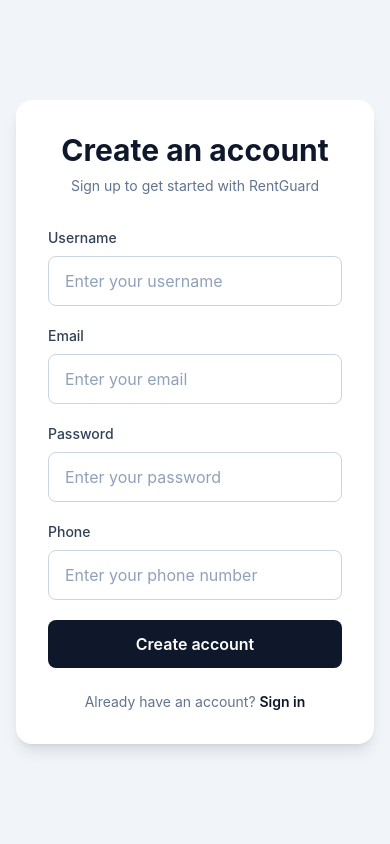
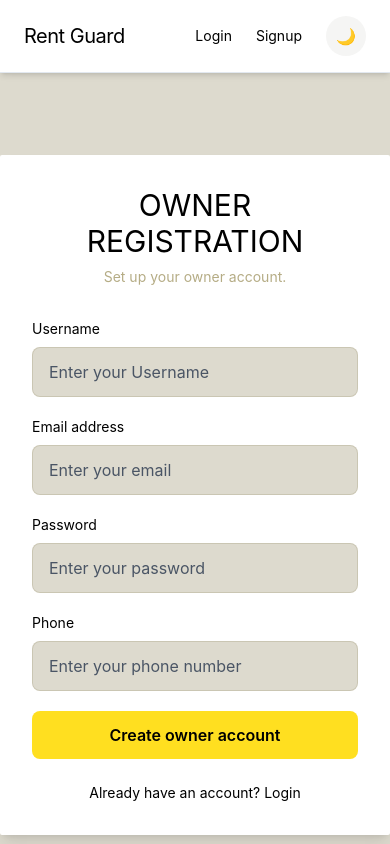
Before and after one commit to harneetsingh46/RentGuard, a React app in the folder Frontend/: page /signup in a window 390 px wide. Shown: the top 844 px of the page. Built offline with nearby package versions, Linux system fonts and the light colour scheme; the HTML template or start-up script is replaced by a standard one.

Commit message:
feat: add phone to owner registration

```diff
--- a/Frontend/package.json
+++ b/Frontend/package.json
@@ -14,7 +14,7 @@
     "axios": "^1.20.0",
     "react": "^19.2.8",
     "react-dom": "^19.2.8",
-    "react-router-dom": "^7.18.3",
+    "react-router-dom": "^7.18.4",
     "tailwindcss": "^4.3.3"
   },
   "devDependencies": {
--- a/Frontend/src/common/Navbar.jsx
+++ b/Frontend/src/common/Navbar.jsx
@@ -1,11 +1,37 @@
-import React from 'react'
+import { Link } from "react-router-dom";
+import ThemeToggle from "../components/ThemeToggle";
 
 const Navbar = () => {
   return (
-    <>
+    <nav className="sticky top-0 z-50 flex items-center justify-between border-b border-slate-200 bg-white px-6 py-4 font-['Inter','Segoe_UI',sans-serif] shadow-md dark:border-neutral-700 dark:bg-neutral-950 md:px-10">
+      <div>
+        <Link
+          to="/"
+          className="text-xl font-normal tracking-tight text-black dark:text-white"
+        >
+          Rent Guard
+        </Link>
+      </div>
 
-    </>
-  )
-}
+      <div className="flex items-center gap-6">
+        <Link
+          to="/login"
+          className="text-sm font-normal text-black transition hover:text-slate-950 dark:text-stone-300 dark:hover:text-white"
+        >
+          Login
+        </Link>
 
-export default Navbar
+        <Link
+          to="/signup"
+          className="text-sm font-normal text-black transition hover:text-slate-950 dark:text-stone-300 dark:hover:text-white"
+        >
+          Signup
+        </Link>
+
+        <ThemeToggle />
+      </div>
+    </nav>
+  );
+};
+
+export default Navbar;
--- /dev/null
+++ b/Frontend/src/components/ThemeToggle.jsx
@@ -0,0 +1,22 @@
+import { useTheme } from "../context/ThemeContext";
+
+const ThemeToggle = () => {
+  const { theme, toggleTheme } = useTheme();
+
+  return (
+    <button
+      type="button"
+      onClick={toggleTheme}
+      className="flex h-10 w-10 items-center justify-center rounded-full
+        bg-stone-100 text-stone-700
+        transition hover:bg-stone-200
+        dark:bg-neutral-950 dark:text-stone-100
+        dark:hover:bg-neutral-800"
+      aria-label="Toggle theme"
+    >
+      {theme === "light" ? "🌙" : "☀️"}
+    </button>
+  );
+};
+
+export default ThemeToggle;
--- /dev/null
+++ b/Frontend/src/context/ThemeContext.jsx
@@ -0,0 +1,43 @@
+import { createContext, useContext, useEffect, useState } from "react";
+
+const ThemeContext = createContext();
+
+export const ThemeProvider = ({ children }) => {
+  const [theme, setTheme] = useState(() => {
+    return localStorage.getItem("theme") || "light";
+  });
+
+  useEffect(() => {
+    const root = document.documentElement;
+
+    if (theme === "dark") {
+      root.classList.add("dark");
+    } else {
+      root.classList.remove("dark");
+    }
+
+    localStorage.setItem("theme", theme);
+  }, [theme]);
+
+  const toggleTheme = () => {
+    setTheme((currentTheme) =>
+      currentTheme === "light" ? "dark" : "light",
+    );
+  };
+
+  return (
+    <ThemeContext.Provider
+      value={{
+        theme,
+        setTheme,
+        toggleTheme,
+      }}
+    >
+      {children}
+    </ThemeContext.Provider>
+  );
+};
+
+export const useTheme = () => {
+  return useContext(ThemeContext);
+};
--- a/Frontend/src/index.css
+++ b/Frontend/src/index.css
@@ -1 +1,13 @@
 @import "tailwindcss";
+
+@custom-variant dark (&:where(.dark, .dark *));
+
+html {
+    transition: background-color 200ms ease, color 200ms ease;
+}
+
+body {
+    margin: 0;
+    min-width: 320px;
+    min-height: 100vh;
+}
--- a/Frontend/src/pages/Login.jsx
+++ b/Frontend/src/pages/Login.jsx
@@ -1,9 +1,86 @@
-import React from 'react'
+import ThemeToggle from "../components/ThemeToggle";
+import { Link } from "react-router-dom";
 
 export const Login = () => {
   return (
-    <>
-        <h1>Login</h1>
-    </>
-  )
-}
+    <div className="min-h-screen bg-slate-100 px-4 flex items-center justify-center">
+
+            <form className="w-full max-w-md rounded-2xl bg-white p-10 shadow-lg">
+
+                {/* Heading */}
+                <div className="mb-8 text-center">
+                    <h1 className="text-3xl font-bold text-slate-900">
+                        Welcome Back !
+                    </h1>
+
+                    <p className="mt-2 text-sm text-slate-500">
+                        Login to your RentGuard account
+                    </p>
+                </div>
+
+                {/* Form fields */}
+                <div className="space-y-5">
+
+
+
+                    {/* Email */}
+                    <div>
+                        <label
+                            htmlFor="email"
+                            className="mb-2 block text-sm font-medium text-slate-700"
+                        >
+                            Email
+                        </label>
+
+                        <input
+                            id="email"
+                            type="email"
+                            name="email"
+                            required
+                            placeholder="Enter your email"
+                            className="w-full rounded-lg border border-slate-300 px-4 py-3 text-slate-900 outline-none transition placeholder:text-slate-400 focus:border-slate-900 focus:ring-2 focus:ring-slate-900/20"
+                        />
+                    </div>
+
+                    {/* Password */}
+                    <div>
+                        <label
+                            htmlFor="password"
+                            className="mb-2 block text-sm font-medium text-slate-700"
+                        >
+                            Password
+                        </label>
+
+                        <input
+                            id="password"
+                            type="password"
+                            name="password"
+                            required
+                            placeholder="Enter your password"
+                            className="w-full rounded-lg border border-slate-300 px-4 py-3 text-slate-900 outline-none transition placeholder:text-slate-400 focus:border-slate-900 focus:ring-2 focus:ring-slate-900/20"
+                        />
+                    </div>
+
+
+                    {/* Submit */}
+                    <button
+                        type="submit"
+                        className="w-full rounded-lg bg-slate-900 px-4 py-3 font-semibold text-white transition hover:bg-slate-800 focus:outline-none focus:ring-2 focus:ring-slate-900 focus:ring-offset-2"
+                    >
+                        Create account
+                    </button>
+
+                </div>
+
+                {/* Login link */}
+                <p className="mt-6 text-center text-sm text-slate-500">
+                    Doesn't have an account?{" "}
+                    <Link to="/signup">
+                      Signup
+                    </Link>
+                </p>
+
+            </form>
+        </div>
+  );
+};
--- a/Frontend/src/pages/Signup.jsx
+++ b/Frontend/src/pages/Signup.jsx
@@ -1,20 +1,19 @@
-
-import React from "react"
+import {Link} from "react-router-dom"
 
 const Signup = () => {
     return (
-        <div className="min-h-screen bg-slate-100 px-4 flex items-center justify-center">
+        <div className="min-h-screen bg-[#b6b09576] py-5 flex items-center justify-center dark:text-white dark:bg-[#101010]">
 
-            <form className="w-full max-w-md rounded-2xl bg-white p-8 shadow-lg">
+            <form className="w-full max-w-md rounded-xs bg-white p-8 shadow-lg dark:bg-[#1B1B1B] dark:border-[#373737]">
 
                 {/* Heading */}
                 <div className="mb-8 text-center">
-                    <h1 className="text-3xl font-bold text-slate-900">
-                        Create an account
+                    <h1 className="text-3xl text-black dark:text-[#F1F0ED]">
+                        OWNER REGISTRATION
                     </h1>
 
-                    <p className="mt-2 text-sm text-slate-500">
-                        Sign up to get started with RentGuard
+                    <p className="mt-2 text-sm text-[#b5ac85] dark:text-[#A6A39E]">
+                        Set up your owner account.
                     </p>
                 </div>
 
@@ -25,7 +24,7 @@ const Signup = () => {
                     <div>
                         <label
                             htmlFor="name"
-                            className="mb-2 block text-sm font-medium text-slate-700"
+                            className="mb-2 block text-sm font-normal text-black dark:text-[#F1F0ED]"
                         >
                             Username
                         </label>
@@ -35,8 +34,8 @@ const Signup = () => {
                             type="text"
                             name="name"
                             required
-                            placeholder="Enter your username"
-                            className="w-full rounded-lg border border-slate-300 px-4 py-3 text-slate-900 outline-none transition placeholder:text-slate-400 focus:border-slate-900 focus:ring-2 focus:ring-slate-900/20"
+                            placeholder="Enter your Username"
+                            className="w-full rounded-lg border bg-[#b6b09576] border-[#b6b09576] px-4 py-3 text-slate-900 outline-none transition placeholder:text-gray-600 focus:border-black focus:ring-2 focus:ring-slate-900/20 dark:bg-[#111111] dark:border-[#373737] dark:text-[#F1F0ED] dark:placeholder:text-[#85827D]"
                         />
                     </div>
 
@@ -44,9 +43,9 @@ const Signup = () => {
                     <div>
                         <label
                             htmlFor="email"
-                            className="mb-2 block text-sm font-medium text-slate-700"
+                            className="mb-2 block text-sm font-normal text-black dark:text-[#F1F0ED]"
                         >
-                            Email
+                            Email address
                         </label>
 
                         <input
@@ -55,7 +54,7 @@ const Signup = () => {
                             name="email"
                             required
                             placeholder="Enter your email"
-                            className="w-full rounded-lg border border-slate-300 px-4 py-3 text-slate-900 outline-none transition placeholder:text-slate-400 focus:border-slate-900 focus:ring-2 focus:ring-slate-900/20"
+                            className="w-full rounded-lg border bg-[#b6b09576] border-[#b6b09576] px-4 py-3 text-slate-900 outline-none transition placeholder:text-gray-600 focus:border-black focus:ring-2 focus:ring-slate-900/20 dark:bg-[#111111] dark:border-[#373737] dark:text-[#F1F0ED] dark:placeholder:text-[#85827D]"
                         />
                     </div>
 
@@ -63,7 +62,7 @@ const Signup = () => {
                     <div>
                         <label
                             htmlFor="password"
-                            className="mb-2 block text-sm font-medium text-slate-700"
+                            className="mb-2 block text-sm font-normal text-black dark:text-[#F1F0ED]"
                         >
                             Password
                         </label>
@@ -74,7 +73,7 @@ const Signup = () => {
                             name="password"
                             required
                             placeholder="Enter your password"
-                            className="w-full rounded-lg border border-slate-300 px-4 py-3 text-slate-900 outline-none transition placeholder:text-slate-400 focus:border-slate-900 focus:ring-2 focus:ring-slate-900/20"
+                            className="w-full rounded-lg border bg-[#b6b09576] border-[#b6b09576] px-4 py-3 text-slate-900 outline-none transition placeholder:text-gray-600 focus:border-black focus:ring-2 focus:ring-slate-900/20 dark:bg-[#111111] dark:border-[#373737] dark:text-[#F1F0ED] dark:placeholder:text-[#85827D]"
                         />
                     </div>
 
@@ -82,7 +81,7 @@ const Signup = () => {
                     <div>
                         <label
                             htmlFor="phone"
-                            className="mb-2 block text-sm font-medium text-slate-700"
+                            className="mb-2 block text-sm font-normal text-black dark:text-[#F1F0ED]"
                         >
                             Phone
                         </label>
@@ -93,29 +92,23 @@ const Signup = () => {
                             name="phone"
                             required
                             placeholder="Enter your phone number"
-                            className="w-full rounded-lg border border-slate-300 px-4 py-3 text-slate-900 outline-none transition placeholder:text-slate-400 focus:border-slate-900 focus:ring-2 focus:ring-slate-900/20"
+                            className="w-full rounded-lg border bg-[#b6b09576] border-[#b6b09576] px-4 py-3 text-slate-900 outline-none transition placeholder:text-gray-600 focus:border-black focus:ring-2 focus:ring-slate-900/20 dark:bg-[#111111] dark:border-[#373737] dark:text-[#F1F0ED] dark:placeholder:text-[#85827D]"
                         />
                     </div>
 
                     {/* Submit */}
                     <button
                         type="submit"
-                        className="w-full rounded-lg bg-slate-900 px-4 py-3 font-semibold text-white transition hover:bg-slate-800 focus:outline-none focus:ring-2 focus:ring-slate-900 focus:ring-offset-2"
+                        className="w-full rounded-lg bg-yellow-300 px-4 py-3 font-semibold text-black transition hover:bg-yellow-200 focus:outline-none focus:ring-2  focus:ring-offset-2 dark:bg-[#F7C744]"
                     >
-                        Create account
+                        Create owner account
                     </button>
 
                 </div>
 
                 {/* Login link */}
-                <p className="mt-6 text-center text-sm text-slate-500">
-                    Already have an account?{" "}
-                    <a
-                        href="#"
-                        className="font-semibold text-slate-900 hover:underline"
-                    >
-                        Sign in
-                    </a>
+                <p className="mt-6 text-center text-sm text-black dark:text-[#F1F0ED]">
+                    Already have an account? <Link to="/login">Login</Link>
                 </p>
 
             </form>
```
Also changed, not shown: Frontend/src/common/Footer.jsx (+17 -5 lines), Frontend/src/main.jsx (+12 -7 lines), 2 other files (tests, documents, lock files or other folders).
